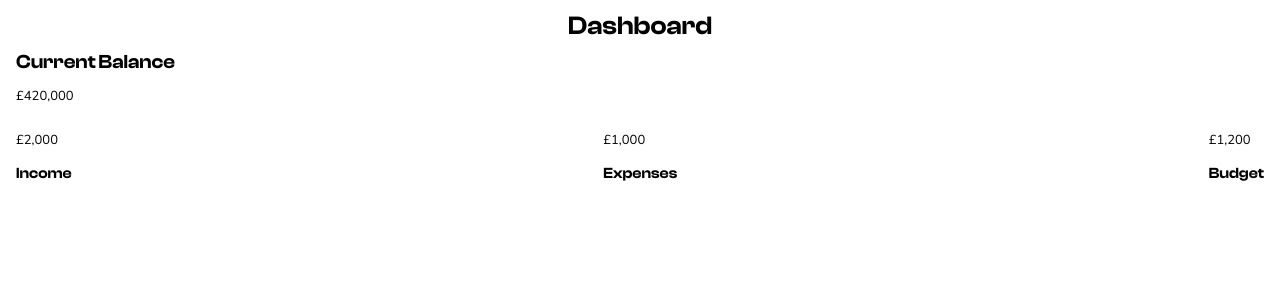
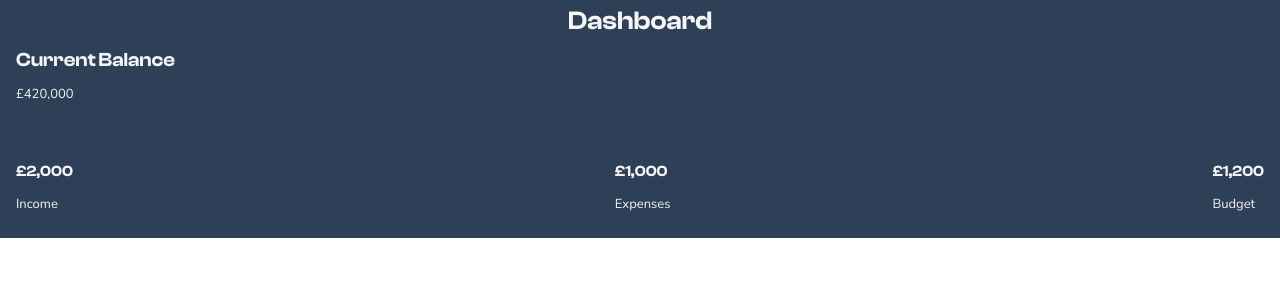
Before and after one commit to harley-hutchinson/Second-Hackathon, a React (Create React App) app: page / in a window 1280 px wide. Shown: the top 300 px of the page. Built offline with nearby package versions, Linux system fonts and the light colour scheme.

Commit message:
add background colour, change font sizes

```diff
--- a/src/components/MoneyCards/MoneyCards.js
+++ b/src/components/MoneyCards/MoneyCards.js
@@ -4,18 +4,18 @@ const MoneyCards = () => {
   return (
     <section className="money-cards">
       <article className="money-card">
-        <p className="money-card__money">£2,000</p>
-        <h3 className="money-card__heading">Income</h3>
+        <h3 className="money-card__money">£2,000</h3>
+        <p className="money-card__heading">Income</p>
       </article>
 
       <article className="money-card">
-        <p className="money-card__money">£1,000</p>
-        <h3 className="money-card__heading">Expenses</h3>
+        <h3 className="money-card__money">£1,000</h3>
+        <p className="money-card__heading">Expenses</p>
       </article>
 
       <article className="money-card">
-        <p className="money-card__money">£1,200</p>
-        <h3 className="money-card__heading">Budget</h3>
+        <h3 className="money-card__money">£1,200</h3>
+        <p className="money-card__heading">Budget</p>
       </article>
     </section>
   );
--- a/src/pages/Dashboard/Dashboard.scss
+++ b/src/pages/Dashboard/Dashboard.scss
@@ -1,7 +1,16 @@
+@use "../../styles/partials/variables" as *;
+
 .dashboard {
-  padding: 0 1.6rem;
+  padding: 1.2rem 1.6rem;
+  background-color: $primary-charcoal;
+  color: $primary-text;
 
   &__heading {
     text-align: center;
+    margin: 0;
   }
 }
+
+.hero {
+  padding: 0.5rem 0 3rem 0;
+}
--- a/src/styles/partials/_variables.scss
+++ b/src/styles/partials/_variables.scss
@@ -2,6 +2,7 @@ $primary-charcoal: #2e4057;
 $primary-zomp: #66a182;
 $primary-lightgreen: #aef78e;
 $primary-persian-orange: #de9151;
+$primary-text: whitesmoke;
 
 $secondary-tea-green: #c5e6a6;
 $secondary-tea-green: #9899a6;
```
